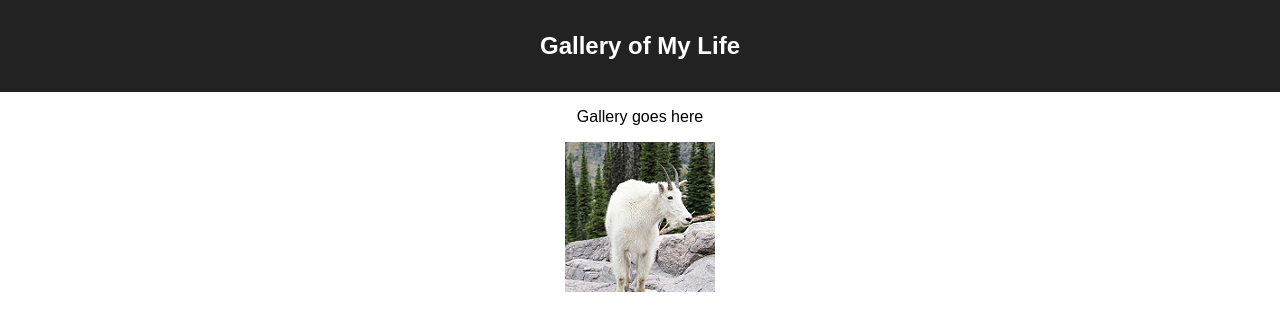
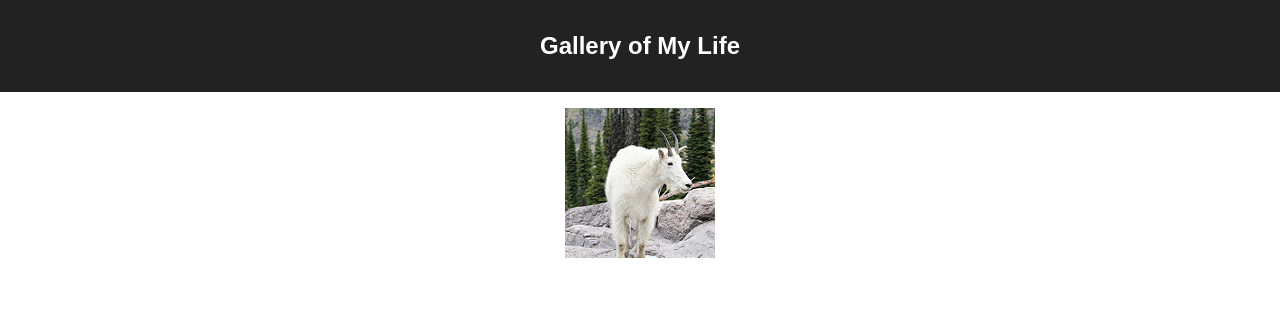
Before and after one commit to rhvdbergh/weekend-react-gallery, a React (Create React App) app: page / in a window 1280 px wide. Shown: the top 330 px of the page. Built offline with nearby package versions, Linux system fonts and the light colour scheme.

Commit message:
GalleryList in App

```diff
--- a/src/components/App/App.jsx
+++ b/src/components/App/App.jsx
@@ -1,4 +1,5 @@
 import React from 'react';
+import GalleryList from '../GalleryList/GalleryList';
 import './App.css';
 
 function App() {
@@ -7,8 +8,8 @@ function App() {
       <header className="App-header">
         <h1 className="App-title">Gallery of My Life</h1>
       </header>
-        <p>Gallery goes here</p>
-        <img src="images/goat_small.jpg"/>
+      <GalleryList />
+      <img src="images/goat_small.jpg" />
     </div>
   );
 }
--- a/src/components/GalleryList/GalleryList.jsx
+++ b/src/components/GalleryList/GalleryList.jsx
@@ -1,3 +1,5 @@
-function GalleryList(props) {}
+function GalleryList(props) {
+  return null;
+}
 
 export default GalleryList;
```
Lines whose indentation alone changed are shown as unchanged.
